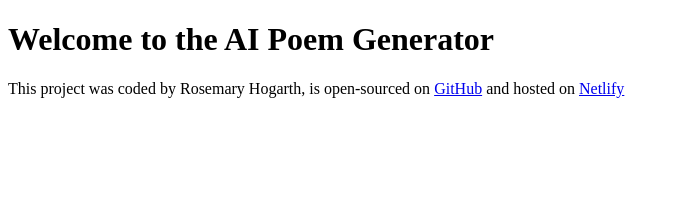
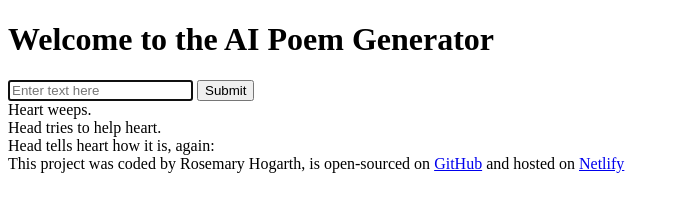
Before and after one commit to Rosemary-Hogarth/AI-English-Grammar-Refresher, a plain HTML site: page index.html in a window 1280 px wide. Shown: the whole page, without its empty margins (0-679 px from the left). Drawn offline with Linux system fonts and the light colour scheme.

Commit message:
Added form

```diff
--- a/index.html
+++ b/index.html
@@ -8,7 +8,25 @@
   </head>
   <body>
     <h1>Welcome to the AI Poem Generator</h1>
-
+    <main>
+      <form>
+        <input
+          type="text"
+          placeholder="Enter text here"
+          autofocus
+          required
+          autocomplete="off"
+        />
+        <input type="submit" />
+      </form>
+      <div>
+        Heart weeps.
+        <br />
+        Head tries to help heart.
+        <br />
+        Head tells heart how it is, again:
+      </div>
+    </main>
     <footer>
       This project was coded by Rosemary Hogarth, is open-sourced on
       <a
```
